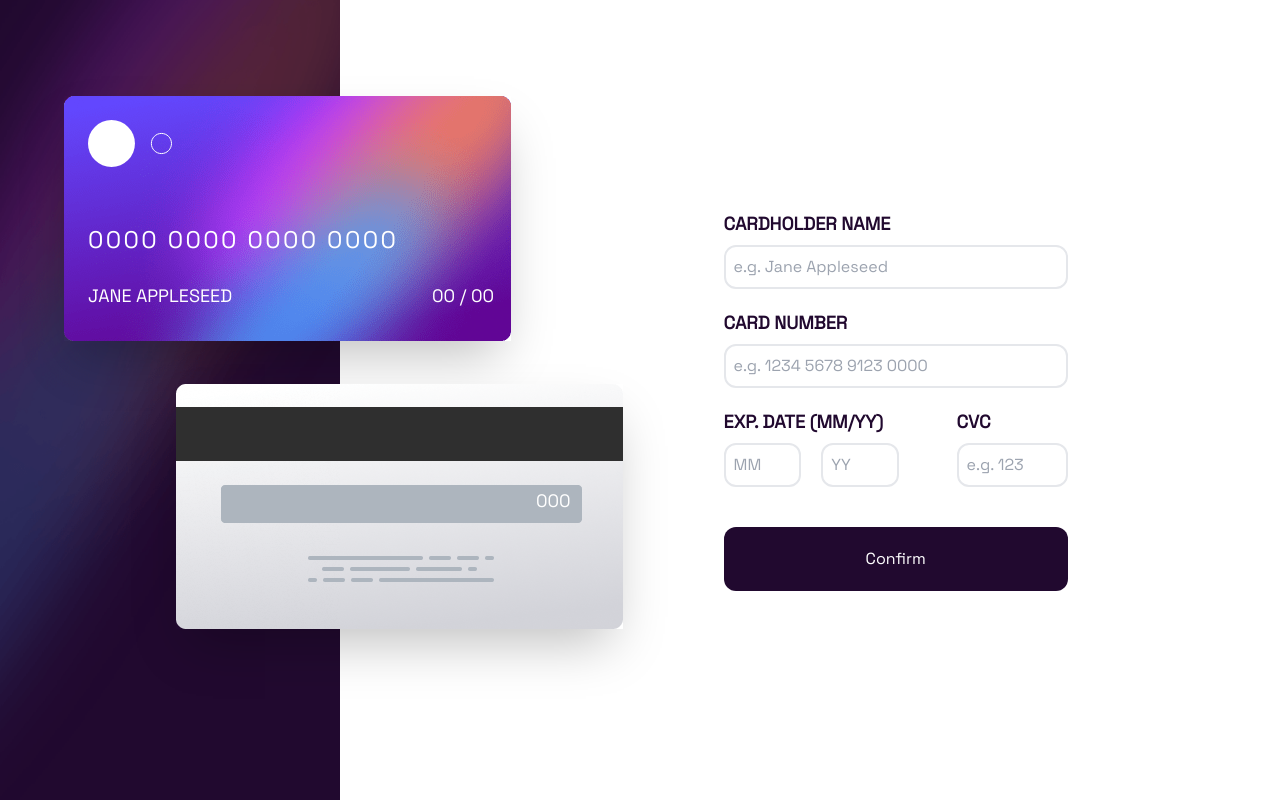
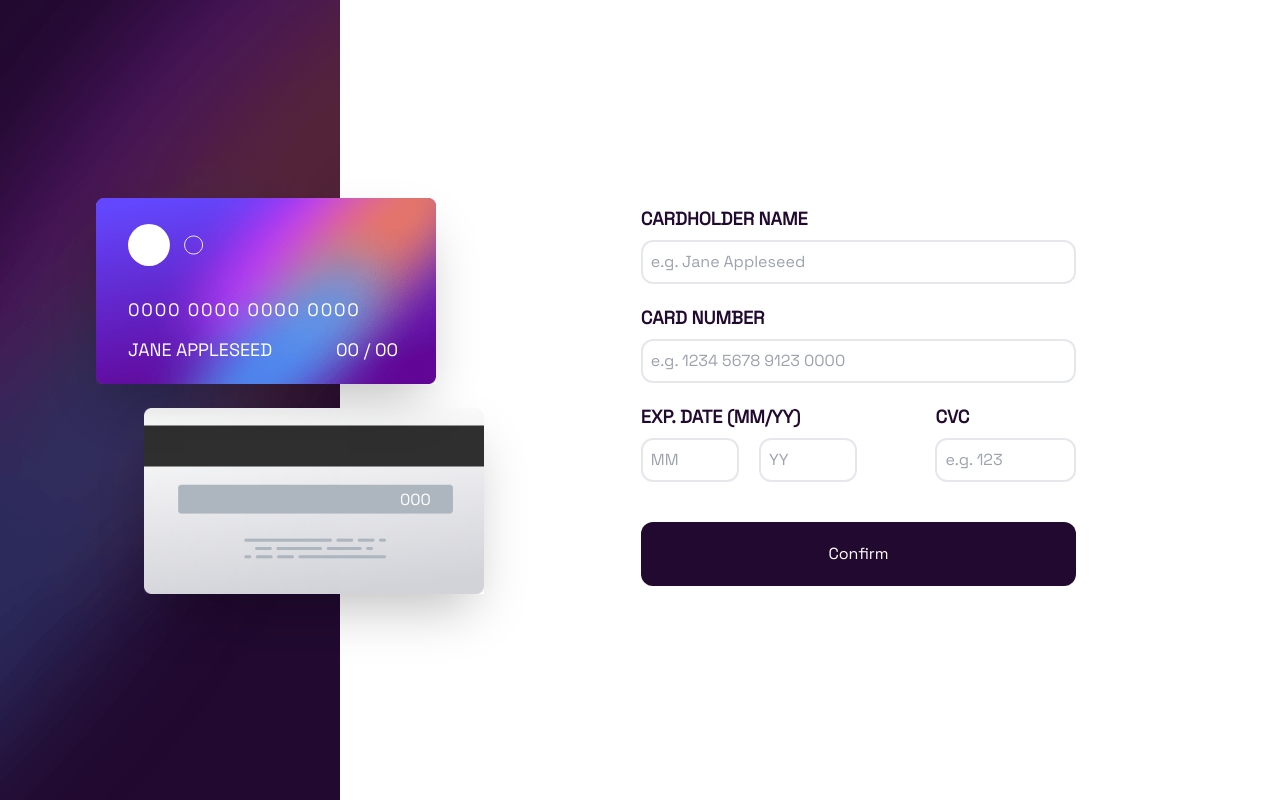
Before and after one commit to CalcagnoLoic/interactive-cards-app, a website with bundled scripts: page index.html in a window 1280 px wide. Built offline with nearby package versions, Linux system fonts and the light colour scheme.

Commit message:
refactoring design for devices

```diff
--- a/index.html
+++ b/index.html
@@ -14,69 +14,52 @@
     <link rel="stylesheet" href="./dist/style/output.css" />
   </head>
   <body>
-    <main class="relative flex flex-col md:flex-row">
-      <div class="left-side">
-        <picture>
-          <source
-            media="(min-width: 800px)"
-            srcset="./public/images/bg-main-desktop.png"
-            alt="background"
+    <main class="relative flex flex-col lg:flex-row">
+      <div class="background h-p60 mb-20 lg:mb-0">
+        <div class="relative mx-auto h-60 w-[340px]">
+          <div>
+            <img
+              src="./public/images/bg-card-back.png"
+              alt="second card"
+              class="absolute right-0 top-4 w-[286px] shadow-2xl lg:left-36 lg:top-[170%] lg:w-[447px]"
             />
-          <img
-            src="./public/images/bg-main-mobile.png"
-            alt="background"
-            class="w-full md:h-screen"
-          />
-        </picture>
-      </div>
-      <div class="wrapper-cards">
-        <div
-          class="wrapper-firstcard md:w-12/12 absolute left-5 top-36 z-20 w-9/12 sm:left-16 sm:top-64 md:left-16 md:top-24 md:z-10 md:w-fit"
-        >
             <img
               src="./public/images/card-logo.svg"
               alt="logo card"
-            class="absolute left-6 top-6 w-1/6 sm:w-auto"
-          />
-          <img
-            src="./public/images/bg-card-front.png"
-            alt="first card"
-            class="shadow-2xl"
+              class="absolute left-6 top-32 z-20 w-[50px] lg:left-32 lg:top-56 lg:w-[75px]"
             />
             <span
-            class="card-number absolute left-6 top-20 text-body text-sm tracking-widest text-white sm:top-32 sm:text-2xl"
+              class="card-number absolute left-6 top-48 z-20 text-body text-sm tracking-widest text-white lg:left-32 lg:top-[18.5rem] lg:w-full lg:text-lg"
               >0000 0000 0000 0000</span
             >
             <span
-            class="card-holder-name absolute left-6 top-32 text-xs uppercase text-white sm:top-48 sm:text-body"
+              class="card-holder-name absolute left-6 top-56 z-20 text-xs uppercase text-white lg:left-32 lg:top-[21rem] lg:text-lg"
               >jane appleseed</span
             >
             <span
-            class="card-expiration-date absolute left-44 top-32 text-xs text-white sm:left-[23rem] sm:top-48 sm:text-body"
+              class="card-expiration-date absolute left-56 top-56 z-20 text-xs text-white lg:left-[21rem] lg:top-[21rem] lg:w-full lg:text-lg"
             >
               <span class="expiration-date-month">00</span>
               /
               <span class="expiration-date-year">00</span></span
             >
           </div>
-        <div
-          class="wrapper-secondcard absolute left-20 top-8 z-10 sm:left-44 md:top-[24rem] md:z-10"
-        >
+
+          <div>
             <img
-            src="./public/images/bg-card-back.png"
-            alt="second card"
-            class="w-11/12 shadow-2xl sm:w-auto"
+              src="./public/images/bg-card-front.png"
+              alt="first card"
+              class="absolute -bottom-6 left-0 w-[286px] shadow-2xl lg:-bottom-36 lg:left-24 lg:w-[447px]"
             />
             <span
-            class="card-code-cvc absolute left-56 top-[4.6rem] text-xs text-white sm:left-[22.5rem] sm:top-[6.8rem] sm:text-body"
+              class="card-code-cvc absolute left-64 top-[5rem] text-white lg:left-[25rem] lg:top-[30.5rem]"
               >000</span
             >
           </div>
         </div>
-      <div
-        class="right-side m-auto ml-16 mr-10 mt-20 block sm:ml-44 sm:mt-36 md:ml-96 md:mt-auto"
-      >
-        <form class="w-fit md:w-4/6">
+      </div>
+      <div class="mx-5 flex justify-center lg:absolute lg:top-[12.8rem] lg:left-[32rem] ">
+        <form class="md:w-4/6">
           <div class="form-group mb-5 flex flex-col">
             <label for="card-holder-name">cardholder name</label>
             <input
@@ -149,13 +132,15 @@
           </div>
         </form>
 
-        <div class="message-thank-you disapear">
+        <div class="message-thank-you disapear lg:absolute lg:top-[6rem] lg:left-[10rem] w-[300px]">
             <img
               src="./public/images/icon-complete.svg"
               alt="Complete form succeess"
-            class="mx-auto mb-5 block"
+              class="mx-auto mb-5 block animate-bounce"
             />
-          <h1 class="mb-5 text-center text-2xl font-bold uppercase text-violet">
+            <h1
+              class="mb-5 text-center text-2xl font-bold uppercase text-violet"
+            >
               thank you !!
             </h1>
             <p class="mb-5 text-center text-mamba">
--- a/public/style/input.css
+++ b/public/style/input.css
@@ -10,6 +10,20 @@
 @layer base {
   html {
     font-family: spaceGrotesk;
+  }
+
+  .background {
+    background-image: url(../../public/images/bg-main-mobile.png);
+    background-size: contain;
+  }
+
+  @media (min-width: 1024px) {
+    .background {
+      background-image: url(../../public/images/bg-main-desktop.png);
+      background-size: auto;
+      background-repeat: repeat-y;
+      height: 100vh
+    }
   }
 }
 
```
Lines whose indentation alone changed are shown as unchanged.
